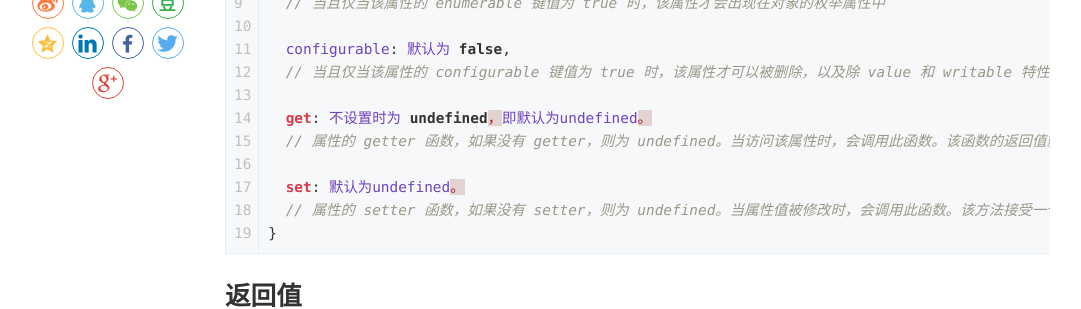
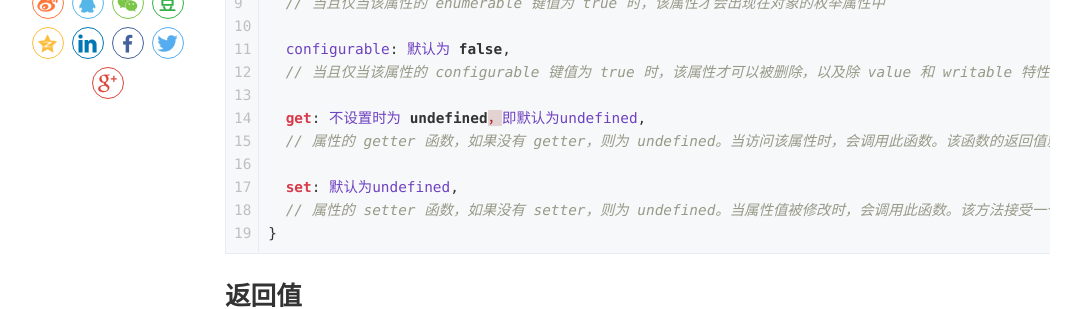
Before and after one commit to kothing/kothing.github.io, a Jekyll site: the page built from _posts/2021-06-22-Object.defineProperty.md, in a window 1280 px wide and 900 px high, scrolled down 2339 px. Shown: the part 150-459 px from the top of the window, without its empty margins (50-1131 px from the left). Built offline with Jekyll 4.4.1, drawn with Linux system fonts in a browser that asks for light colours; nearby versions of some CDN libraries; comment, search, counter and statistics services are not loaded.

````diff
--- a/_posts/2021-06-22-Object.defineProperty.md
+++ b/_posts/2021-06-22-Object.defineProperty.md
@@ -69,10 +69,10 @@ descriptor: {
   configurable: 默认为 false,
   // 当且仅当该属性的 configurable 键值为 true 时，该属性才可以被删除，以及除 value 和 writable 特性外的其他特性才能可以被修改
 
-  get: 不设置时为 undefined，即默认为undefined。
+  get: 不设置时为 undefined，即默认为undefined,
   // 属性的 getter 函数，如果没有 getter，则为 undefined。当访问该属性时，会调用此函数。该函数的返回值就是属性的值。
 
-  set: 默认为undefined。
+  set: 默认为undefined,
   // 属性的 setter 函数，如果没有 setter，则为 undefined。当属性值被修改时，会调用此函数。该方法接受一个参数（也就是被赋予的新值）。
 }
 ```
````
